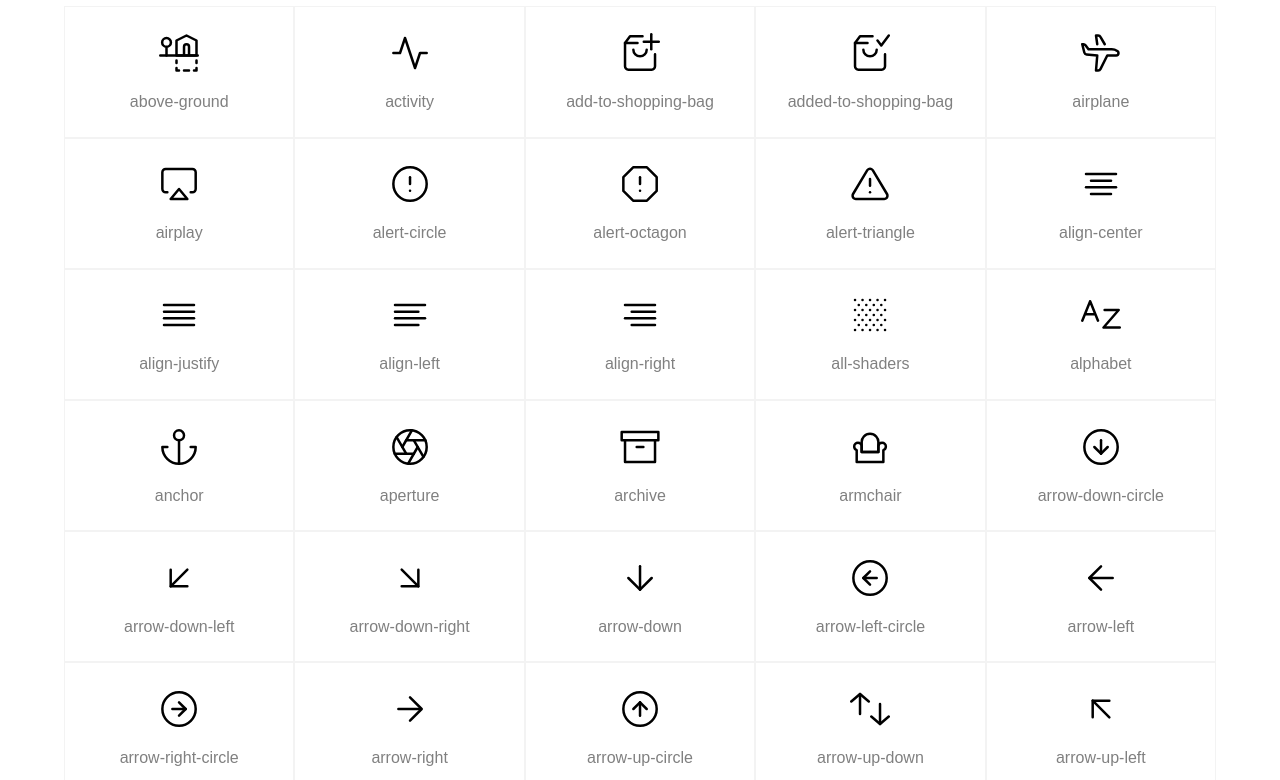
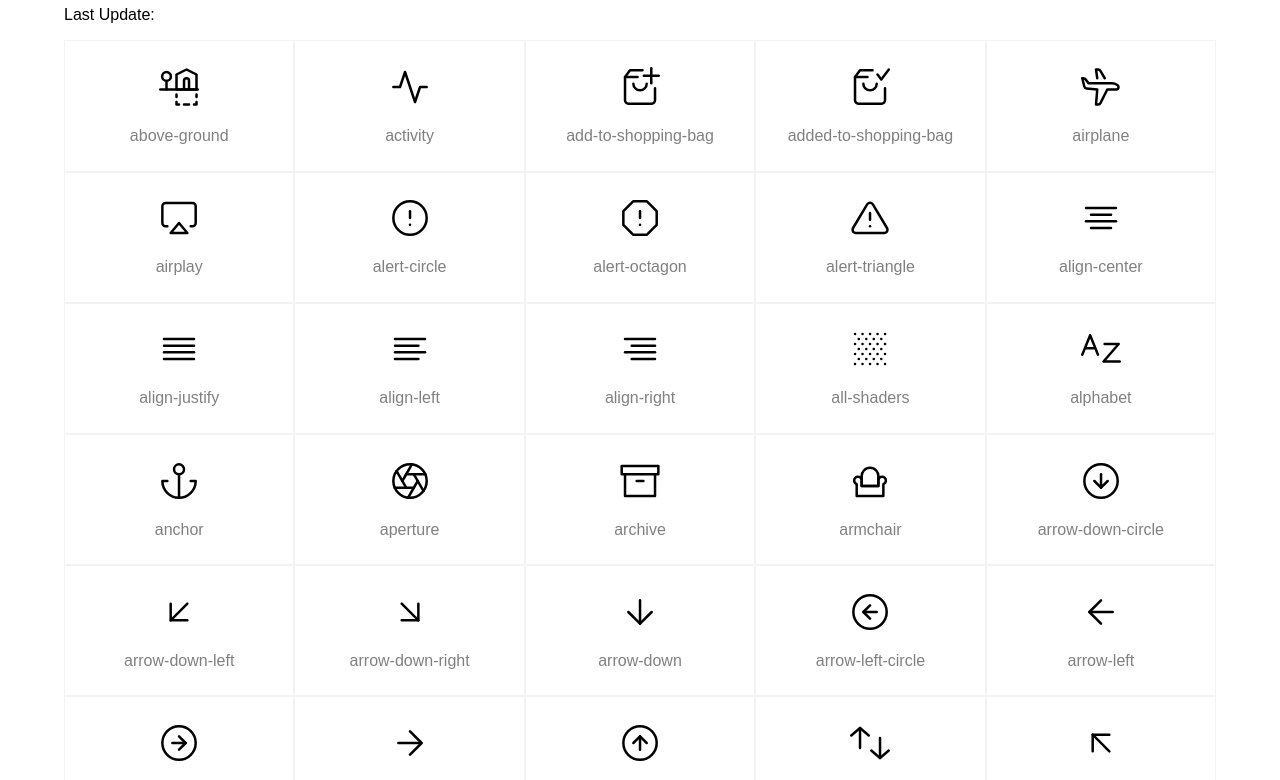
Before and after one commit to Felix-Giorgetti-SARL/icons, a plain HTML site: page index.html in a window 1280 px wide. Shown: the part 116-896 px from the top of the page. Drawn offline with Linux system fonts and the light colour scheme; no server answers.

Commit message:
added Last Update date

```diff
--- a/index.html
+++ b/index.html
@@ -11,6 +11,7 @@
     <body>
         <div class="page">
             <h1>Icons</h1>
+            <p>Last Update: <span id="date-placeholder"></span></p>
             <div id="icons" class="container">
 
             </div>
--- a/js/main.js
+++ b/js/main.js
@@ -1,6 +1,14 @@
 function createHtml(data) {
     var iconsObject = data
     var iconsContainer = document.getElementById("icons")
+    var datePlaceholder = document.getElementById("date-placeholder")
+    var lastUpdate = ""
+
+    fetch('https://api.github.com/repos/Felix-Giorgetti-SARL/icons/commits?per_page=1')
+        .then(res => res.json())
+        .then(res => {
+        lastUpdate = res[0].commit?.committer?.date.replace("T", " ").replace("Z", "")
+    })
 
     Object.keys(iconsObject).forEach(key => {
         const obj = iconsObject[key]
@@ -21,6 +29,8 @@ function createHtml(data) {
 
         iconsContainer.append(itemDiv)
     })
+
+    datePlaceholder.innerHTML = lastUpdate
 }
 
 function main() {
```
